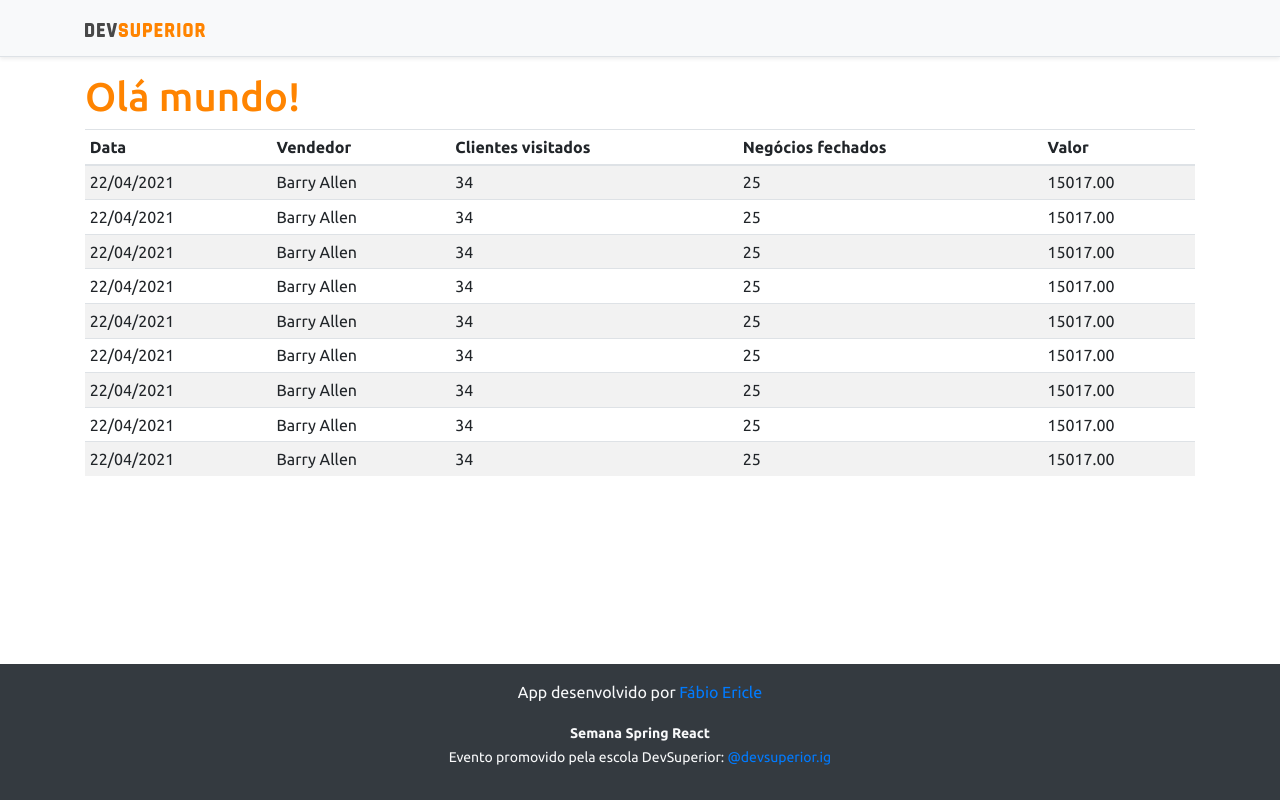
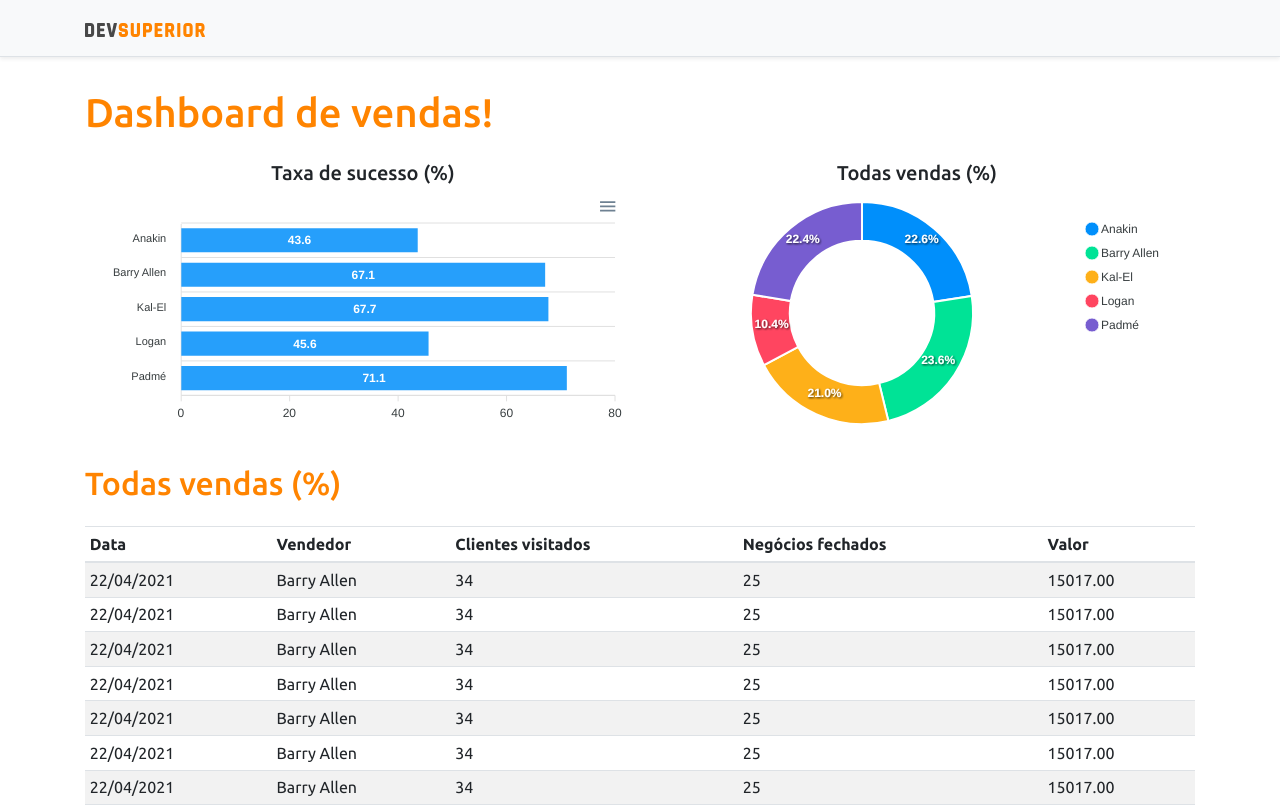
Before and after one commit to fabio-ericle/projeto-sds3, a React (Create React App) app in the folder frontend/: page / in a window 1280 px wide. Shown: the top 807 px of the page. Built offline with nearby package versions, Linux system fonts and the light colour scheme.

Commit message:
Static Charts

```diff
--- a/frontend/package.json
+++ b/frontend/package.json
@@ -12,10 +12,12 @@
     "@types/node": "^12.0.0",
     "@types/react": "^17.0.0",
     "@types/react-dom": "^17.0.0",
+    "apexcharts": "^3.26.1",
     "bootstrap": "^4.6.0",
     "jquery": "1.9.1",
     "popper.js": "^1.16.1",
     "react": "^17.0.2",
+    "react-apexcharts": "^1.3.9",
     "react-dom": "^17.0.2",
     "react-scripts": "4.0.3",
     "typescript": "^4.1.2",
--- a/frontend/src/App.tsx
+++ b/frontend/src/App.tsx
@@ -1,4 +1,6 @@
+import BarChart from 'components/BarChart';
 import DataTable from 'components/DataTable';
+import DonutChart from 'components/DonutChart';
 import Footer from 'components/Footer';
 import NavBar from 'components/NavBar/';
 
@@ -7,7 +9,24 @@
     <>
       <NavBar />
       <div className="container">
-        <h1 className="text-primary">Olá mundo!</h1>
+        <h1 className="text-primary py-3">Dashboard de vendas!</h1>
+
+        <div className="row px-3">
+          <div className="col-sm-6">
+            <h5 className="text-center text-secudary">Taxa de sucesso (%)</h5>
+            <BarChart />
+          </div>
+
+          <div className="col-sm-6">
+            <h5 className="text-center text-secudary">Todas vendas (%)</h5>
+            <DonutChart />
+          </div>
+        </div>
+
+        <div className="py-3">
+        <h2 className="text-primary">Todas vendas (%)</h2>
+        </div>
+
         <DataTable />
       </div>
       <Footer />
--- /dev/null
+++ b/frontend/src/components/BarChart/index.tsx
@@ -0,0 +1,33 @@
+import Chart from 'react-apexcharts';
+
+const BarChart = () => {
+    const options = {
+        plotOptions: {
+            bar: {
+                horizontal: true,
+            }
+        },
+    };
+
+    const mockData = {
+        labels: {
+            categories: ['Anakin', 'Barry Allen', 'Kal-El', 'Logan', 'Padmé']
+        },
+        series: [
+            {
+                name: "% Sucesso",
+                data: [43.6, 67.1, 67.7, 45.6, 71.1]
+            }
+        ]
+    };
+    return (
+      <Chart
+        options={{ ...options, xaxis: mockData.labels}}
+        series={mockData.series}
+        type="bar"
+        height="240"
+      />
+    );
+  }
+
+  export default BarChart;
--- /dev/null
+++ b/frontend/src/components/DonutChart/index.tsx
@@ -0,0 +1,24 @@
+import Chart from 'react-apexcharts';
+
+const DonutChart = () => {
+    const mockData = {
+        series: [477138, 499928, 444867, 220426, 473088],
+        labels: ['Anakin', 'Barry Allen', 'Kal-El', 'Logan', 'Padmé']
+    }
+
+    const options = {
+        legend: {
+            show: true
+        }
+    }
+    return (
+      <Chart
+        options={{ ...options, labels: mockData.labels}}
+        series={mockData.series}
+        type="donut"
+        height="240"
+      />
+    );
+  }
+
+  export default DonutChart;
```
Also changed, not shown: 1 other file (tests, documents, lock files or other folders).
